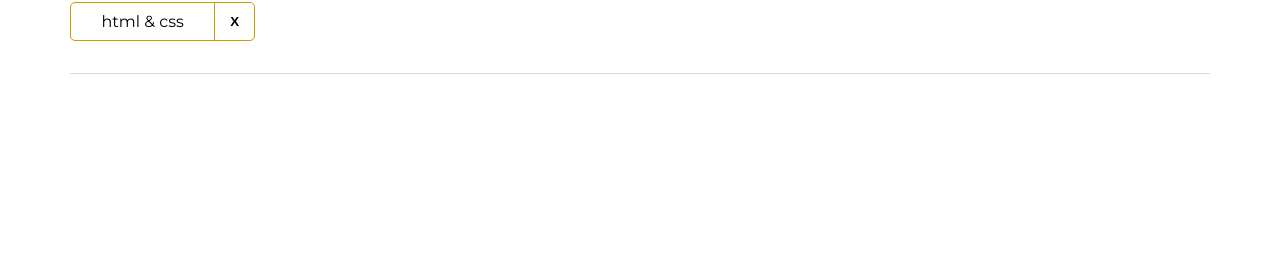
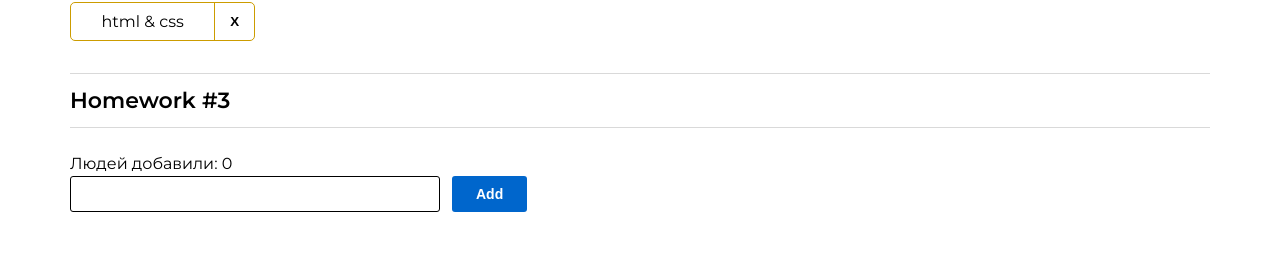
Before and after one commit to Pavel-Grigoryev/hws2-master, a React (Create React App) app: page /#/pre-junior in a window 1280 px wide. Before the commit this address led to /. Shown: the part 746-1018 px from the top of the page. Before the commit the page ends 820 px from the top, so only its background shows below. Built offline with nearby package versions, Linux system fonts and the light colour scheme.

Commit message:
HW3-done

```diff
--- a/src/index.css
+++ b/src/index.css
@@ -10,6 +10,7 @@
     --palette-true-blue: #0066CC;
     --palette-light-silver: #D9D9D9;
     --palette-ghost-white: #F5F7FB;
+    --palette-boston-university-red: #CC0000;
 }
 
 html {
--- a/src/s1-main/App.tsx
+++ b/src/s1-main/App.tsx
@@ -2,6 +2,7 @@
 import s from './App.module.css'
 import HW1 from '../s2-homeworks/hw01/HW1'
 import HW2 from "../s2-homeworks/hw02/HW2";
+import HW3 from "../s2-homeworks/hw03/HW3";
 
 function App() {
     return (
@@ -9,7 +10,7 @@
             <HW1/>
             {/*раскомментировать по ходу выполнения*/}
             <HW2/>
-            {/*<HW3/>*/}
+            <HW3/>
             {/*<HW4/>*/}
 
             {/*при выполнении дз 5 и более - закомментировать здесь дз 1-4, так как они есть внутри дз 5*/}
--- a/src/s2-homeworks/hw02/HW2.tsx
+++ b/src/s2-homeworks/hw02/HW2.tsx
@@ -36,7 +36,6 @@
 
 // pure helper functions
 export const filterAffairs = (affairs: AffairType[], filter: FilterType): AffairType[] => { // need to fix any
-    debugger
      if ( filter === 'high') {
          return affairs.filter(el => el.priority === 'high');
      } else if ( filter === 'low') {
--- a/src/s2-homeworks/hw03/Greeting.module.css
+++ b/src/s2-homeworks/hw03/Greeting.module.css
@@ -1,22 +1,46 @@
 .greetingForm {
+    height: 90px;
 }
 
 .inputAndButtonContainer {
+    display: flex;
+    align-items: start;
 }
 
 .error {
+    color: var(--palette-boston-university-red);
 }
 
 .input {
+    padding: 8px 12px           ;
+    width:370px;
+    height: 36px;
+    font-weight: 500;
+    font-size: 16px;
+    line-height: 20px;
+    margin-right: 12px;
+    border: 1px solid var(--palette-black);
+    border-radius: 3px;
 }
 
 .input:focus {
+    outline: none;
 }
 
 .errorInput {
+    border: 1px solid var(--palette-boston-university-red);
 }
 
 .button {
+    padding: 8px 24px;
+    background-color: var(--palette-true-blue);
+    color: var(--palette-white);
+    border: none;
+    font-weight: 600;
+    font-size: 14px;
+    line-height: 20px;
+    border-radius: 3px;
+    cursor: pointer;
 }
 
 .button:focus {
--- a/src/s2-homeworks/hw03/Greeting.tsx
+++ b/src/s2-homeworks/hw03/Greeting.tsx
@@ -1,15 +1,15 @@
-import React, {ChangeEvent, KeyboardEvent} from 'react'
+import React, {ChangeEvent,KeyboardEvent} from 'react'
 import s from './Greeting.module.css'
 
 type GreetingPropsType = {
-    name: any // need to fix any
-    setNameCallback: any // need to fix any
-    addUser: any // need to fix any
-    onBlur: any // need to fix any
-    onEnter: any // need to fix any
-    error: any // need to fix any
-    totalUsers: any // need to fix any
-    lastUserName?: any // need to fix any
+    name: string // need to fix any
+    setNameCallback: (e:ChangeEvent<HTMLInputElement>) => void // need to fix any
+    addUser: () => void // need to fix any
+    onBlur: () => void // need to fix any
+    onEnter: (e: KeyboardEvent<HTMLInputElement>) => void // need to fix any
+    error: string // need to fix any
+    totalUsers: number // need to fix any
+    lastUserName?: string // need to fix any
 }
 
 // презентационная компонента (для верстальщика)
@@ -25,7 +25,7 @@
         lastUserName,
     } // деструктуризация пропсов
 ) => {
-    const inputClass = s.errorInput // need to fix with (?:)
+    const inputClass = error? `${s.errorInput} ${s.input}`: s.input // need to fix with (?:)
 
     return (
         <div id={'hw3-form'} className={s.greetingForm}>
@@ -57,7 +57,7 @@
                     className={s.button}
                     disabled={!name.trim()}
                 >
-                    add
+                    Add
                 </button>
             </div>
 
--- a/src/s2-homeworks/hw03/GreetingContainer.tsx
+++ b/src/s2-homeworks/hw03/GreetingContainer.tsx
@@ -1,20 +1,36 @@
-import React, { ChangeEvent, KeyboardEvent, useState } from 'react'
+import React, {ChangeEvent, KeyboardEvent, useState} from 'react'
 import Greeting from './Greeting'
 import { UserType } from './HW3'
 
 type GreetingContainerPropsType = {
-    users: any // need to fix any
-    addUserCallback: any // need to fix any
+    users: UserType[] // need to fix any
+    addUserCallback: (name: string) => void // need to fix any
 }
 
-export const pureAddUser = (name: any, setError: any, setName: any, addUserCallback: any) => {
+export const pureAddUser = (name: string, setError: (str: string) => void, setName: (str: string) => void, addUserCallback: (name: string) => void) => {
+    if (name.trim() !== '') {
+        addUserCallback(name.trim());
+        setName('');
+    } else {
+        setError('Ошибка! Введите имя!');
+
+    }
     // если имя пустое - показать ошибку, иначе - добавить юзера и очистить инпут
 }
 
-export const pureOnBlur = (name: any, setError: any) => { // если имя пустое - показать ошибку
+export const pureOnBlur = (name: string, setError: (str: string) => void) => {
+    if (name === '') {
+        setError('Ошибка! Введите имя!');
+    }
+    // если имя пустое - показать ошибку
 }
 
-export const pureOnEnter = (e: any, addUser: any) => { // если нажата кнопка Enter - добавить
+export const pureOnEnter = (e: KeyboardEvent<HTMLInputElement>, addUser: () => void) => {
+    if (e.key === "Enter") {
+       addUser();
+    }
+
+    // если нажата кнопка Enter - добавить
 }
 
 // более простой и понятный для новичков
@@ -26,13 +42,13 @@
     addUserCallback,
 }) => {
     // деструктуризация пропсов
-    const [name, setName] = useState<any>('') // need to fix any
-    const [error, setError] = useState<any>('') // need to fix any
+    const [name, setName] = useState<string>('') // need to fix any
+    const [error, setError] = useState<string>('') // need to fix any
 
-    const setNameCallback = (e: any) => { // need to fix any
-        setName('some name') // need to fix
+    const setNameCallback = (e:ChangeEvent<HTMLInputElement>) => { // need to fix any
+        setName(e.currentTarget.value);// need to fix
 
-        error && setError('')
+         error && setError('');
     }
     const addUser = () => {
         pureAddUser(name, setError, setName, addUserCallback)
@@ -42,12 +58,13 @@
         pureOnBlur(name, setError)
     }
 
-    const onEnter = (e: any) => {
+    const onEnter = (e: KeyboardEvent<HTMLInputElement>) => {
         pureOnEnter(e, addUser)
     }
 
-    const totalUsers = 0 // need to fix
-    const lastUserName = 'some name' // need to fix
+    const totalUsers = users.length
+  // need to fix
+    const lastUserName = totalUsers? users[totalUsers-1].name: ''; // need to fix
 
     return (
         <Greeting
--- a/src/s2-homeworks/hw03/HW3.tsx
+++ b/src/s2-homeworks/hw03/HW3.tsx
@@ -19,20 +19,23 @@
 
 // types
 export type UserType = {
-    _id: any // need to fix any
-    name: any // need to fix any
+    _id: string // need to fix any
+    name: string // need to fix any
 }
 
-export const pureAddUserCallback = (name: any, setUsers: any, users: any) => { // need to fix any
-    const user = { // need to fix
+export const pureAddUserCallback = (name: string, setUsers: (us: UserType[]) => void , users: UserType[]) => { // need to fix any
+    const user = {
+        _id: v1(),
+        name: name
+        // need to fix
     }
     setUsers([...users, user])
 }
 
 const HW3 = () => {
-    const [users, setUsers] = useState<any>([]) // need to fix any
+    const [users, setUsers] = useState<UserType[]>([]) // need to fix any
 
-    const addUserCallback = (name: any) => { // need to fix any
+    const addUserCallback = (name: string) => { // need to fix any
         pureAddUserCallback(name, setUsers, users)
     }
 
```
